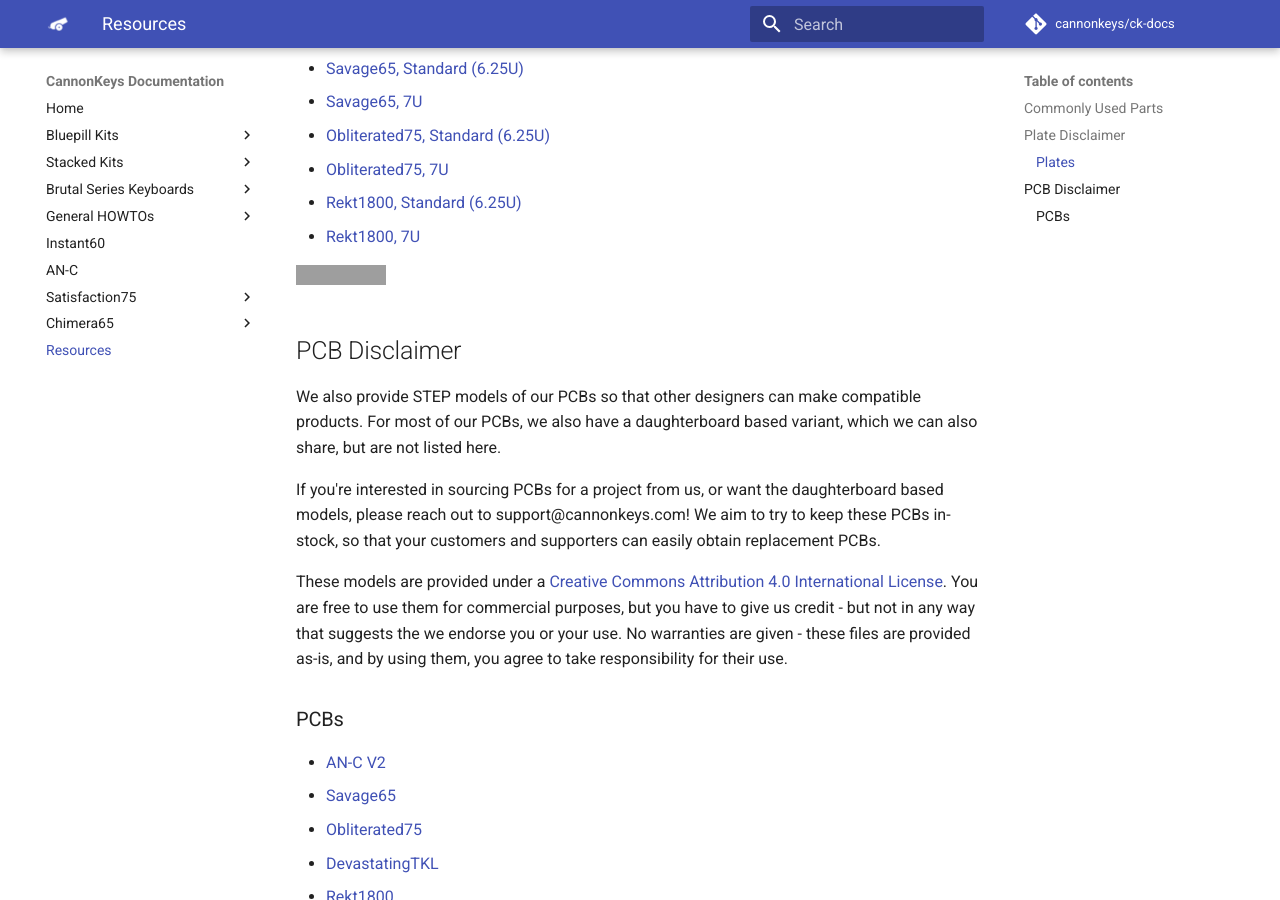
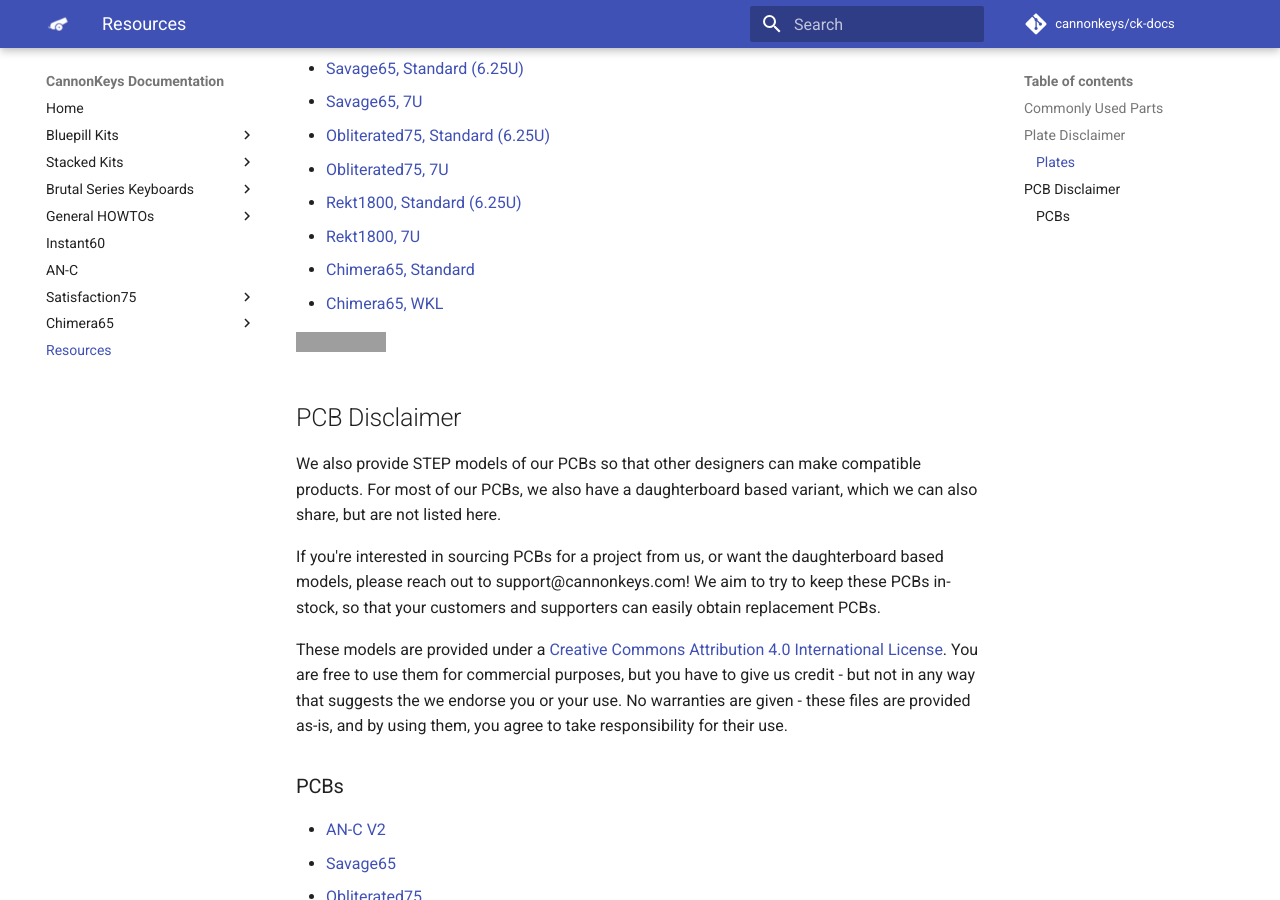
Before and after one commit to cannonkeys/ck-docs, an MkDocs documentation site: the page built from docs/resources.md, in a window 1280 px wide and 900 px high, scrolled down 1909 px. Built offline with MkDocs 1.6.1 and Material for MkDocs 9.7.7, drawn with Linux system fonts in a browser that asks for light colours; comment, search, counter and statistics services are not loaded; grey boxes are pictures that could not be loaded.

Commit message:
added chimera files

```diff
--- a/docs/resources.md
+++ b/docs/resources.md
@@ -45,6 +45,8 @@ Furthermore, we provide these files as-is and provide no warranty or guarantee a
  * [Obliterated75, 7U](assets/plates/obliterated75_7u_plate.dxf)
  * [Rekt1800, Standard (6.25U)](assets/plates/rekt1800_standard.dxf)
  * [Rekt1800, 7U](assets/plates/rekt1800_wkl.dxf)
+ * [Chimera65, Standard](assets/plates/Chimera_Standard.dxf)
+ * [Chimera65, WKL](assets/plates/Chimera_WKL.dxf)
 
 [![License: CC BY-NC-ND 4.0](https://licensebuttons.net/l/by-nc-nd/4.0/80x15.png)](https://creativecommons.org/licenses/by-nc-nd/4.0/)
 
```
